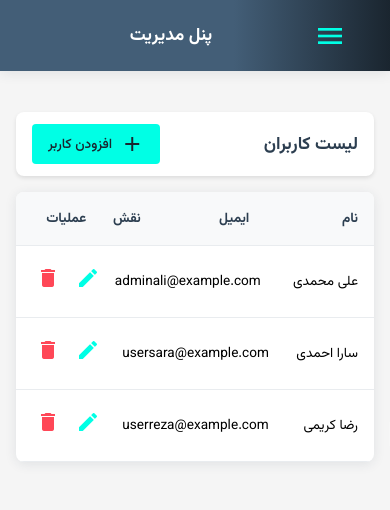
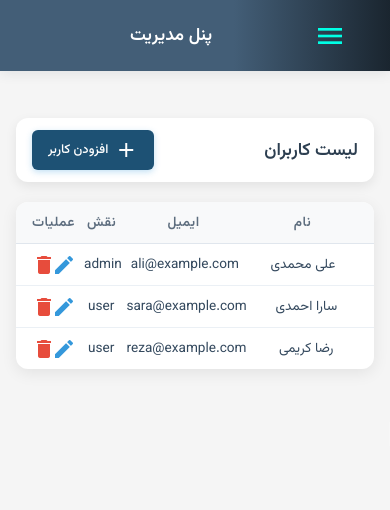
Before and after one commit to Dorsamnv/Panel, an Angular app: page / in a window 390 px wide. Shown: the top 510 px of the page. Built offline with nearby package versions, Linux system fonts and the light colour scheme.

Commit message:
fix user-list styles

```diff
--- a/src/app/user-list/user-list.component.css
+++ b/src/app/user-list/user-list.component.css
@@ -1,7 +1,15 @@
-@import url('https://fonts.googleapis.com/css2?family=Vazirmatn:wght@400;500;700&display=swap');
+@import url('https://fonts.googleapis.com/css2?family=Vazirmatn:wght@400;500;600;700&display=swap');
 
 html, body, .sidenav-container, .content-wrapper, mat-toolbar, mat-nav-list, mat-nav-list a, mat-nav-list a span, .user-panel-content {
-  font-family: 'Vazirmatn', Tahoma, Arial, sans-serif !important;
+  font-family: 'Vazirmatn', -apple-system, BlinkMacSystemFont, "Segoe UI", Roboto, Oxygen-Sans, Ubuntu, Cantarell, "Helvetica Neue", sans-serif !important;
+  color: #34495e;
+}
+
+body {
+  background-color: #f8f9fa;
+  background-image: none;
+  margin: 0;
+  padding: 0;
 }
 
 .container {
@@ -9,72 +17,87 @@ html, body, .sidenav-container, .content-wrapper, mat-toolbar, mat-nav-list, mat
   padding: 0;
   direction: rtl;
   min-height: 100vh;
-  margin-top: 64px;
+  margin-top: 80px;
   transition: all 0.3s ease;
-  padding: 16px;
-  margin-right: 60px;
+  padding: 24px;
+  margin-right: 80px;
+  box-sizing: border-box;
 }
+
 .container.collapsed{
   margin-right: 60px;
 }
+
 .header {
-  font-size: small;
   display: flex;
   justify-content: space-between;
   align-items: center;
-  padding: 12px 16px;
+  padding: 16px 24px;
   background: white;
-  box-shadow: 0 2px 4px rgba(0,0,0,0.1);
-  margin-bottom: 16px;
-  border-radius: 8px;
+  box-shadow: 0 4px 12px rgba(0,0,0,0.08);
+  margin-bottom: 20px;
+  border-radius: 12px;
 }
 
 .header h2 {
   color: #2c3e50;
   margin: 0;
-  font-size: 1.1rem;
+  font-size: 1.2rem;
+  font-weight: 600;
 }
 
 .add-button {
-  font-size: 0.85rem;
+  font-size: 0.9rem;
   display: flex;
   align-items: center;
-  gap: 8px;
-  background: #00ffe5;
-  color: #1a252f;
+  gap: 10px;
+  background: #1d5174;
+  color: white;
   border: none;
-  padding: 8px 16px;
-  border-radius: 4px;
+  padding: 10px 20px;
+  border-radius: 6px;
   cursor: pointer;
   font-weight: 500;
   transition: all 0.2s ease;
-  font-family: 'Vazirmatn', Tahoma, Arial, sans-serif;
+  font-family: 'Vazirmatn', sans-serif;
+  box-shadow: 0 2px 6px rgba(52, 152, 219, 0.3);
 }
 
 .add-button:hover {
-  background: #00f2ff;
+  background: #2980b9;
   transform: translateY(-2px);
+  box-shadow: 0 4px 10px rgba(52, 152, 219, 0.4);
 }
 
 .list-container {
-  font-size: small;
   background: white;
-  border-radius: 8px;
-  box-shadow: 0 2px 12px rgba(44,62,80,0.1);
+  border-radius: 12px;
+  box-shadow: 0 4px 16px rgba(0,0,0,0.08);
   overflow: hidden;
   margin: 0;
+  padding: 0;
 }
 
 .list-header {
   display: grid;
-  grid-template-columns: 2fr 2fr 1fr 1fr;
-  padding: 16px;
+  grid-template-columns: 2fr 2fr minmax(max-content, 1fr) minmax(max-content, 1fr);
+  grid-column-gap: 20px;
+  padding: 12px 24px;
+  align-items: center;
   background: #f8f9fa;
-  border-bottom: 1px solid #e9ecef;
+  border-bottom: 1px solid #e0e6ed;
   font-weight: 600;
-  color: #2c3e50;
-  font-size: 0.85rem;
+  color: #5d6d7e;
+  font-size: 0.9rem;
+  text-transform: uppercase;
+  letter-spacing: 0.5px;
 }
+
+.list-header .col:nth-child(1) { text-align: center; }
+.list-header .col:nth-child(2) { text-align: center; }
+.list-header .col:nth-child(3) { text-align: center; }
+.list-header .col:nth-child(4) { text-align: center; }
+
 
 .list-items {
   max-height: 600px;
@@ -83,54 +106,98 @@ html, body, .sidenav-container, .content-wrapper, mat-toolbar, mat-nav-list, mat
 
 .list-item {
   display: grid;
-  grid-template-columns: 2fr 2fr 1fr 1fr;
-  padding: 16px;
-  border-bottom: 1px solid #e9ecef;
+  grid-template-columns: 2fr 2fr minmax(max-content, 1fr) minmax(max-content, 1fr);
+  grid-column-gap: 20px;
+  padding: 8px 24px;
+  border-bottom: 1px solid #ebf0f5;
   align-items: center;
-  transition: background-color 0.2s ease;
-  font-size: 0.85rem;
+  transition: background-color 0.2s ease, transform 0.2s ease, box-shadow 0.2s ease;
+  font-size: 0.9rem;
+  color: #34495e;
+}
+
+.list-item .col:nth-child(1) { text-align: center; }
+.list-item .col:nth-child(2) { text-align: center; }
+.list-item .col:nth-child(3) { text-align: center; }
+.list-item .col:nth-child(4) { text-align: center; }
+
+
+.list-item:last-child {
+  border-bottom: none;
 }
 
 .list-item:hover {
-  background-color: #f8f9fa;
+  background-color: #f5f7f9;
+  transform: translateY(-1px);
+  box-shadow: 0 2px 8px rgba(0,0,0,0.05);
+}
+
+.list-item:active {
+  background-color: #ebf0f5;
+  transform: translateY(0);
+  box-shadow: none;
+}
+
+.list-item .primary-text {
+  font-weight: 500;
+  color: #2c3e50;
+}
+
+.list-item .secondary-text {
+  color: #7f8c8d;
+  font-size: 0.85rem;
 }
 
 .actions {
   display: flex;
-  gap: 8px;
+  gap: 6px;
+  justify-content: center;
+  width: 100%;
 }
 
 .action-button {
   background: none;
   border: none;
-  padding: 4px;
+  width: 36px;
+  height: 36px;
   cursor: pointer;
-  border-radius: 4px;
+  border-radius: 50%;
   transition: all 0.2s ease;
-  font-family: 'Vazirmatn', Tahoma, Arial, sans-serif;
+  font-family: 'Vazirmatn', sans-serif;
+  display: flex;
+  justify-content: center;
+  align-items: center;
+  font-size: 1.1rem;
 }
 
 .action-button.edit {
-  color: #00ffe5;
+  color: #3498db;
 }
 
 .action-button.delete {
-  color: #ff4757;
+  color: #e74c3c;
 }
 
 .action-button:hover {
-  background-color: rgba(0,0,0,0.05);
-  transform: scale(1.1);
+  background-color: rgba(0,0,0,0.07);
+  transform: scale(1.05);
 }
 
-/* Modal Styles */
+.action-button.edit:hover {
+  background-color: rgba(52, 152, 219, 0.15);
+}
+
+.action-button.delete:hover {
+  background-color: rgba(231, 76, 60, 0.15);
+}
+
 .modal {
   position: fixed;
   top: 0;
   left: 0;
   right: 0;
   bottom: 0;
-  background: rgba(0,0,0,0.5);
+  background: rgba(0,0,0,0.6);
   display: flex;
   align-items: center;
   justify-content: center;
@@ -139,17 +206,18 @@ html, body, .sidenav-container, .content-wrapper, mat-toolbar, mat-nav-list, mat
 
 .modal-content {
   background: white;
-  border-radius: 8px;
+  border-radius: 12px;
   width: 100%;
-  max-width: 500px;
+  max-width: 550px;
   max-height: 90vh;
   overflow-y: auto;
-  animation: modalSlideIn 0.3s ease;
+  animation: modalSlideIn 0.3s ease forwards;
+  box-shadow: 0 10px 30px rgba(0,0,0,0.2);
 }
 
 @keyframes modalSlideIn {
   from {
-    transform: translateY(-20px);
+    transform: translateY(-30px);
     opacity: 0;
   }
   to {
@@ -159,8 +227,8 @@ html, body, .sidenav-container, .content-wrapper, mat-toolbar, mat-nav-list, mat
 }
 
 .modal-header {
-  padding: 16px 24px;
-  border-bottom: 1px solid #e9ecef;
+  padding: 20px 30px;
+  border-bottom: 1px solid #e0e6ed;
   display: flex;
   justify-content: space-between;
   align-items: center;
@@ -169,121 +237,124 @@ html, body, .sidenav-container, .content-wrapper, mat-toolbar, mat-nav-list, mat
 .modal-header h3 {
   margin: 0;
   color: #2c3e50;
-  font-size: 1.1rem;
+  font-size: 1.3rem;
+  font-weight: 600;
 }
 
 .close-button {
   background: none;
   border: none;
-  color: #6c757d;
+  color: #95a5a6;
   cursor: pointer;
-  padding: 4px;
-  border-radius: 4px;
+  padding: 8px;
+  border-radius: 50%;
   transition: all 0.2s ease;
+  font-size: 1.2rem;
 }
 
 .close-button:hover {
-  background-color: #f8f9fa;
-  color: #2c3e50;
+  background-color: #f0f2f5;
+  color: #34495e;
 }
 
 form {
-  padding: 24px;
+  padding: 30px;
 }
 
 .form-group {
-  margin-bottom: 20px;
+  margin-bottom: 25px;
 }
 
 label {
   display: block;
-  margin-bottom: 8px;
+  margin-bottom: 10px;
   color: #2c3e50;
   font-weight: 500;
-  font-size: 0.85rem;
+  font-size: 0.95rem;
 }
 
 input, select {
   width: 100%;
-  padding: 8px 12px;
-  border: 1px solid #ced4da;
-  border-radius: 4px;
-  font-size: 0.85rem;
-  transition: border-color 0.2s ease;
-  font-family: 'Vazirmatn', Tahoma, Arial, sans-serif;
+  padding: 12px 15px;
+  border: 1px solid #dcdfe4;
+  border-radius: 8px;
+  font-size: 0.9rem;
+  transition: border-color 0.2s ease, box-shadow 0.2s ease;
+  font-family: 'Vazirmatn', sans-serif;
+  color: #34495e;
 }
 
 input:focus, select:focus {
   outline: none;
-  border-color: #00ffe5;
-  box-shadow: 0 0 0 2px rgba(0,255,229,0.2);
+  border-color: #3498db;
+  box-shadow: 0 0 0 3px rgba(52, 152, 219, 0.25);
 }
 
 .error {
-  color: #ff4757;
-  font-size: 0.875rem;
-  margin-top: 4px;
+  color: #e74c3c;
+  font-size: 0.85rem;
+  margin-top: 6px;
 }
 
 .form-actions {
   display: flex;
   justify-content: flex-end;
-  gap: 12px;
-  margin-top: 24px;
+  gap: 15px;
+  margin-top: 30px;
 }
 
 .cancel-button, .submit-button {
-  padding: 8px 24px;
-  border-radius: 4px;
+  padding: 12px 28px;
+  border-radius: 8px;
   font-weight: 500;
   cursor: pointer;
   transition: all 0.2s ease;
-  font-size: 0.85rem;
+  font-size: 0.9rem;
+  font-family: 'Vazirmatn', sans-serif;
 }
 
 .cancel-button {
   background: none;
-  border: 1px solid #ced4da;
-  color: #6c757d;
-  font-family: 'Vazirmatn', Tahoma, Arial, sans-serif;
+  border: 1px solid #bdc3c7;
+  color: #7f8c8d;
 }
 
 .submit-button {
-  background: #00ffe5;
+  background: #2e8dcc;
   border: none;
-  color: #1a252f;
-  font-family: 'Vazirmatn', Tahoma, Arial, sans-serif;
+  color: white;
+  box-shadow: 0 2px 6px rgba(46, 77, 154, 0.3);
 }
 
 .cancel-button:hover {
-  background: #f8f9fa;
+  background: #ecf0f1;
+  border-color: #95a5a6;
 }
 
 .submit-button:hover {
-  background: #00f2ff;
+  background: #1a577a;
   transform: translateY(-2px);
+  box-shadow: 0 4px 10px rgba(39, 81, 108, 0.4);
 }
 
 .submit-button:disabled {
-  background: #e9ecef;
-  color: #6c757d;
+  background: #dce0e6;
+  color: #aeb6bf;
   cursor: not-allowed;
   transform: none;
-}
-
-
-body {
-  background-color: #f5f5f5;
-  background-image: linear-gradient(rgba(0, 0, 0, 0.05) 1px, transparent 1px), linear-gradient(90deg, rgba(0, 0, 0, 0.05) 1px, transparent 1px);
-  background-size: 20px 20px;
-  margin: 0;
-  padding: 0;
-  font-family: 'Vazirmatn', Tahoma, Arial, sans-serif;
+  box-shadow: none;
 }
 
 @media (max-width: 768px) {
   .container, .container.collapsed {
     margin-right: 0;
+    padding: 16px;
+    margin-top: 70px;
+  }
+
+  .header {
+    padding: 12px 16px;
+    margin-bottom: 20px;
   }
 
   .header h2 {
@@ -291,39 +362,167 @@ body {
   }
 
   .add-button {
+    font-size: 0.8rem;
+    padding: 8px 16px;
+    gap: 6px;
+    box-shadow: 0 2px 6px rgba(52, 152, 219, 0.3);
+  }
+
+  .add-button:hover {
+    box-shadow: 0 4px 10px rgba(52, 152, 219, 0.4);
+  }
+
+  .list-header, .list-item {
+    padding: 14px 16px;
     font-size: 0.85rem;
   }
 
-  .list-header {
-    font-size: 0.85rem;
-  }
-
-  .list-item {
-    font-size: 0.85rem;
+  .list-container {
+    padding: 0;
   }
 
   .action-button {
-    font-size: 0.85rem;
+    width: 32px;
+    height: 32px;
+    font-size: 1rem;
+  }
+
+  .modal-content {
+    width: 90%;
+    margin: 0 16px;
+    border-radius: 8px;
+  }
+
+  .modal-header {
+    padding: 16px 20px;
   }
 
   .modal-header h3 {
     font-size: 1.1rem;
   }
 
+  form {
+    padding: 20px;
+  }
+
+  .form-group {
+    margin-bottom: 20px;
+  }
+
   label {
-    font-size: 0.85rem;
+    font-size: 0.8rem;
+    margin-bottom: 6px;
   }
 
   input, select {
+    padding: 10px 12px;
     font-size: 0.85rem;
+    border-radius: 6px;
   }
 
   .cancel-button, .submit-button {
-    font-size: 0.85rem;
+    padding: 10px 20px;
+    font-size: 0.8rem;
+    border-radius: 6px;
+  }
+
+  .form-actions {
+    margin-top: 20px;
+    gap: 10px;
+  }
+}
+
+@media (max-width: 600px) {
+  .list-header, .list-item {
+    display: grid;
+    grid-template-columns: 1.5fr 1.5fr 0.5fr auto;
+    gap: 8px;
+    padding: 10px 16px;
+    align-items: center;
+  }
+
+  .list-header .col:nth-child(1) { text-align: center; }
+  .list-header .col:nth-child(2) { text-align: center; }
+  .list-header .col:nth-child(3) { text-align: center; }
+  .list-header .col:nth-child(4) { text-align: center; }
+
+  .list-item .col:nth-child(1) { text-align: center; }
+  .list-item .col:nth-child(2) { text-align: center; }
+  .list-item .col:nth-child(3) { text-align: center; }
+  .list-item .col:nth-child(4) { text-align: center; }
+
+  .list-container {
+    padding: 0;
+  }
+
+  .action-button {
+    width: 10px;
+    height: 10px;
+    padding: 1px;
+    margin: 3px;
+    font-size: 0.9rem;
   }
 
   .modal-content {
-    width: 95%;
-    margin: 0 10px;
+    width: 90%;
+    margin: 0 16px;
+    border-radius: 8px;
+  }
+
+  .modal-header {
+    padding: 16px 20px;
+  }
+
+  .modal-header h3 {
+    font-size: 1.1rem;
+  }
+
+  form {
+    padding: 20px;
+  }
+
+  .form-group {
+    margin-bottom: 20px;
+  }
+
+  label {
+    font-size: 0.8rem;
+    margin-bottom: 6px;
+  }
+
+  input, select {
+    padding: 10px 12px;
+    font-size: 0.85rem;
+    border-radius: 6px;
+  }
+
+  .cancel-button, .submit-button {
+    padding: 10px 20px;
+    font-size: 0.8rem;
+    border-radius: 6px;
+  }
+
+  .form-actions {
+    margin-top: 20px;
+    gap: 10px;
+  }
+
+  .actions {
+    display: flex;
+    gap: 4px;
+    justify-content: flex-end;
+    align-items: center;
+    padding: 0 4px;
+    width: auto;
+    margin-top: 0;
+  }
+
+  .list-item .secondary-text {
+    font-size: 0.75rem;
+    color: #7f8c8d;
+  }
+
+   .list-item .primary-text {
+    font-weight: 500;
   }
 }
```
